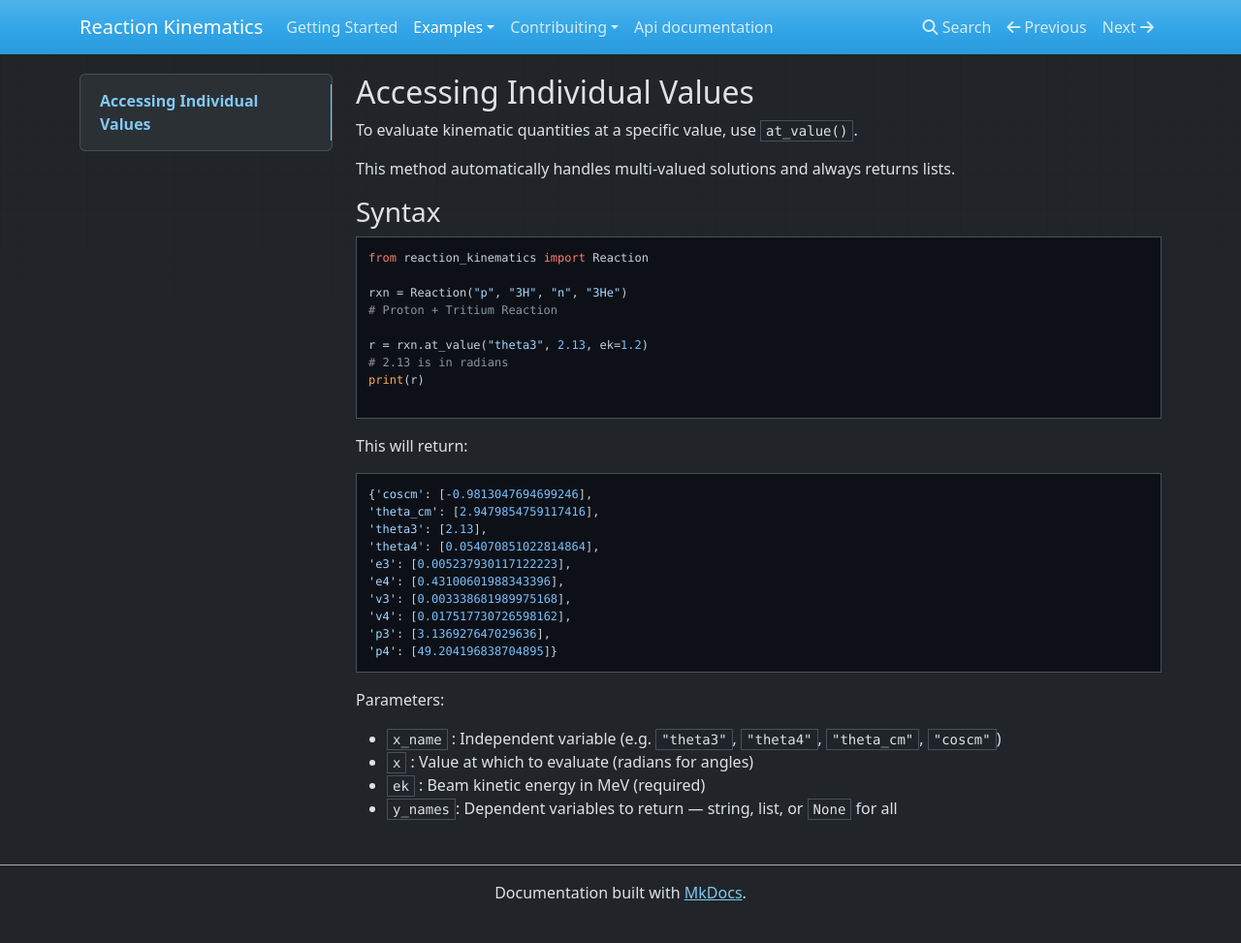
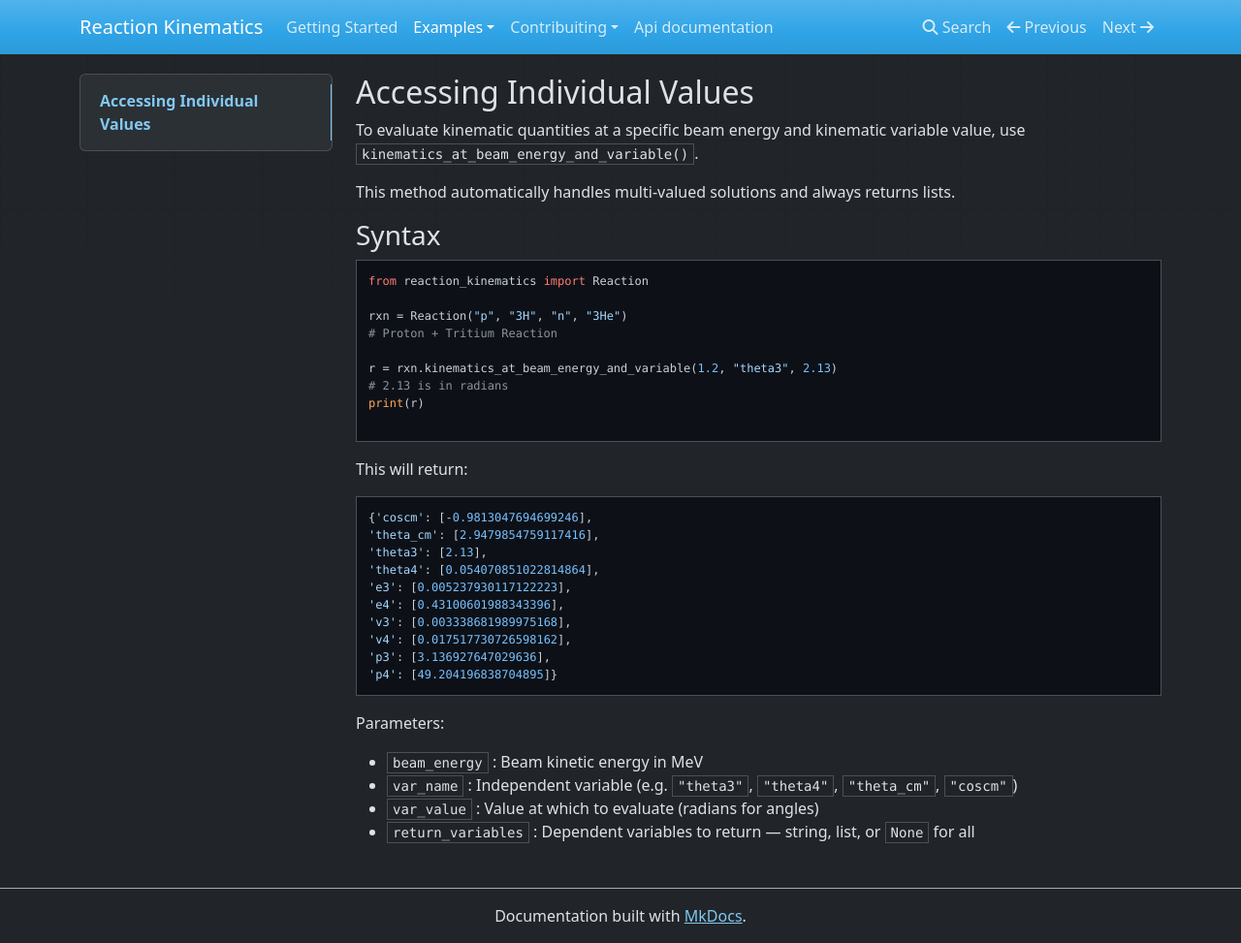
Before and after one commit to det-lab/reaction-kinematics, an MkDocs documentation site: the page built from docs/accessing-induvidual-values.md, in a window 1280 px wide and 973 px high. Shown: the whole window at 97% size. Built offline with MkDocs 1.6.1, drawn with Linux system fonts in a browser that asks for light colours; nearby versions of some CDN libraries.

Commit message:
improvement: update names for public functions and arguments

````diff
--- a/docs/accessing-induvidual-values.md
+++ b/docs/accessing-induvidual-values.md
@@ -1,6 +1,6 @@
 ## Accessing Individual Values
 
-To evaluate kinematic quantities at a specific value, use `at_value()`.
+To evaluate kinematic quantities at a specific beam energy and kinematic variable value, use `kinematics_at_beam_energy_and_variable()`.
 
 This method automatically handles multi-valued solutions and always returns lists.
 
@@ -12,7 +12,7 @@ from reaction_kinematics import Reaction
 rxn = Reaction("p", "3H", "n", "3He")
 # Proton + Tritium Reaction
 
-r = rxn.at_value("theta3", 2.13, ek=1.2)
+r = rxn.kinematics_at_beam_energy_and_variable(1.2, "theta3", 2.13)
 # 2.13 is in radians
 print(r)
 
@@ -32,7 +32,7 @@ This will return:
 ```
 Parameters:
 
-* `x_name` : Independent variable (e.g. `"theta3"`, `"theta4"`, `"theta_cm"`, `"coscm"`)
-* `x`      : Value at which to evaluate (radians for angles)
-* `ek`     : Beam kinetic energy in MeV (required)
-* `y_names`: Dependent variables to return — string, list, or `None` for all
+* `beam_energy` : Beam kinetic energy in MeV
+* `var_name`    : Independent variable (e.g. `"theta3"`, `"theta4"`, `"theta_cm"`, `"coscm"`)
+* `var_value`   : Value at which to evaluate (radians for angles)
+* `return_variables`     : Dependent variables to return — string, list, or `None` for all
````
Also changed, not shown: README.md (+17 -17 lines), docs/comupting-kinematic-arrays.md (+2 -2 lines), docs/index.md (+2 -2 lines), docs/plotting.md (+4 -4 lines), 9 other files.
